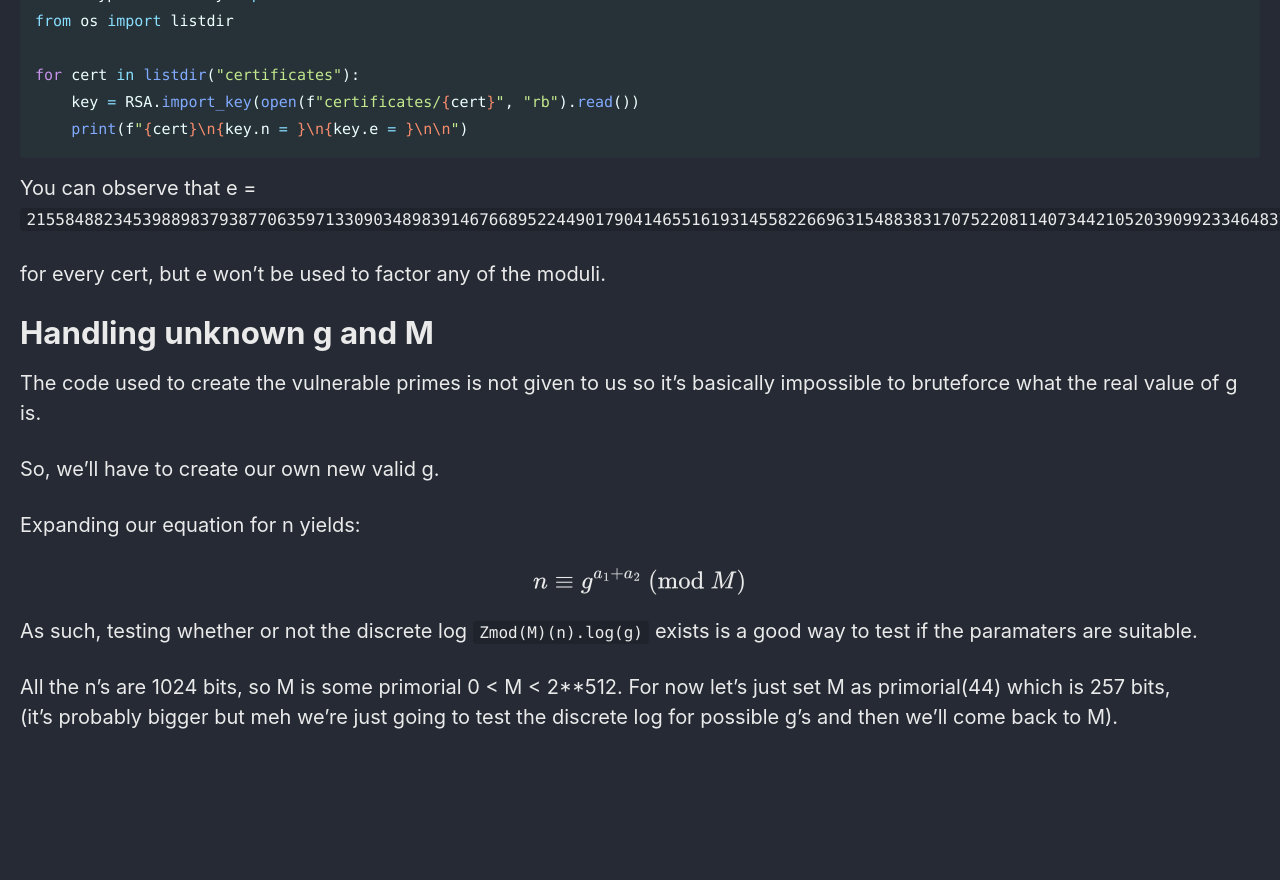
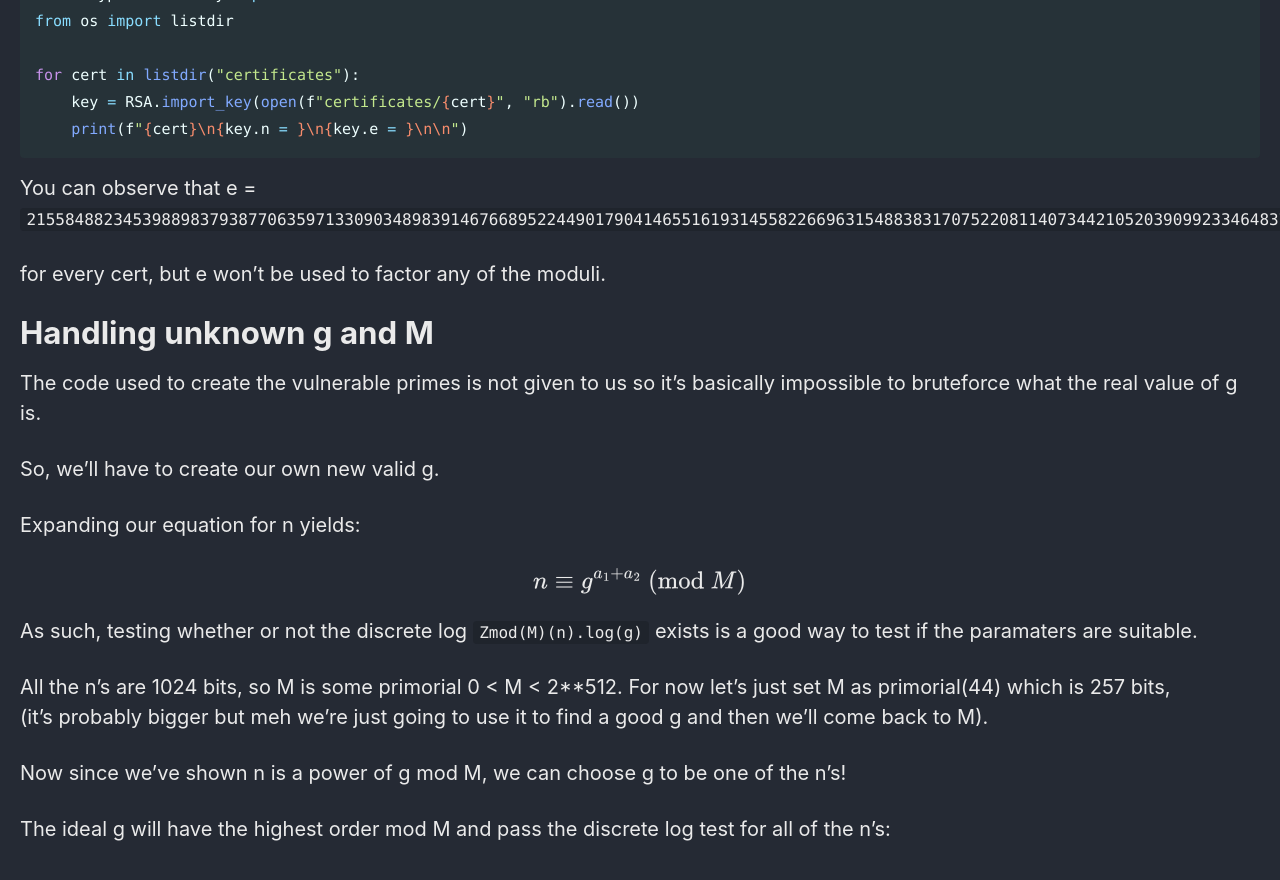
Before and after one commit to Connor-McCartney/Connor-McCartney.github.io, a Jekyll site: the page built from _pages/cryptography/rsa/LUDICOLO-squeamishossifrage.md, in a window 1280 px wide and 900 px high, scrolled down 984 px. Shown: the top 880 px of the window. Built offline with Jekyll 4.4.1, drawn with Linux system fonts in a browser that asks for light colours; cached includes are drawn as plain includes; before the commit the page ends 1772 px from its top, so only the background shows below that.

Commit message:
Update LUDICOLO-squeamishossifrage.md

```diff
--- a/_pages/cryptography/rsa/LUDICOLO-squeamishossifrage.md
+++ b/_pages/cryptography/rsa/LUDICOLO-squeamishossifrage.md
@@ -57,4 +57,8 @@ $$n \equiv  g^{a_1 + a_2}  \text{ (mod } M \text{)}$$
 As such, testing whether or not the discrete log `Zmod(M)(n).log(g)` exists is a good way to test if the paramaters are suitable.
 
 All the n's are 1024 bits, so M is some primorial 0 < M < 2**512. For now let's just set M as primorial(44) which is 257 bits, <br>
-(it's probably bigger but meh we're just going to test the discrete log for possible g's and then we'll come back to M).
+(it's probably bigger but meh we're just going to use it to find a good g and then we'll come back to M).
+
+Now since we've shown n is a power of g mod M, we can choose g to be one of the n's!
+
+The ideal g will have the highest order mod M and pass the discrete log test for all of the n's:
```
